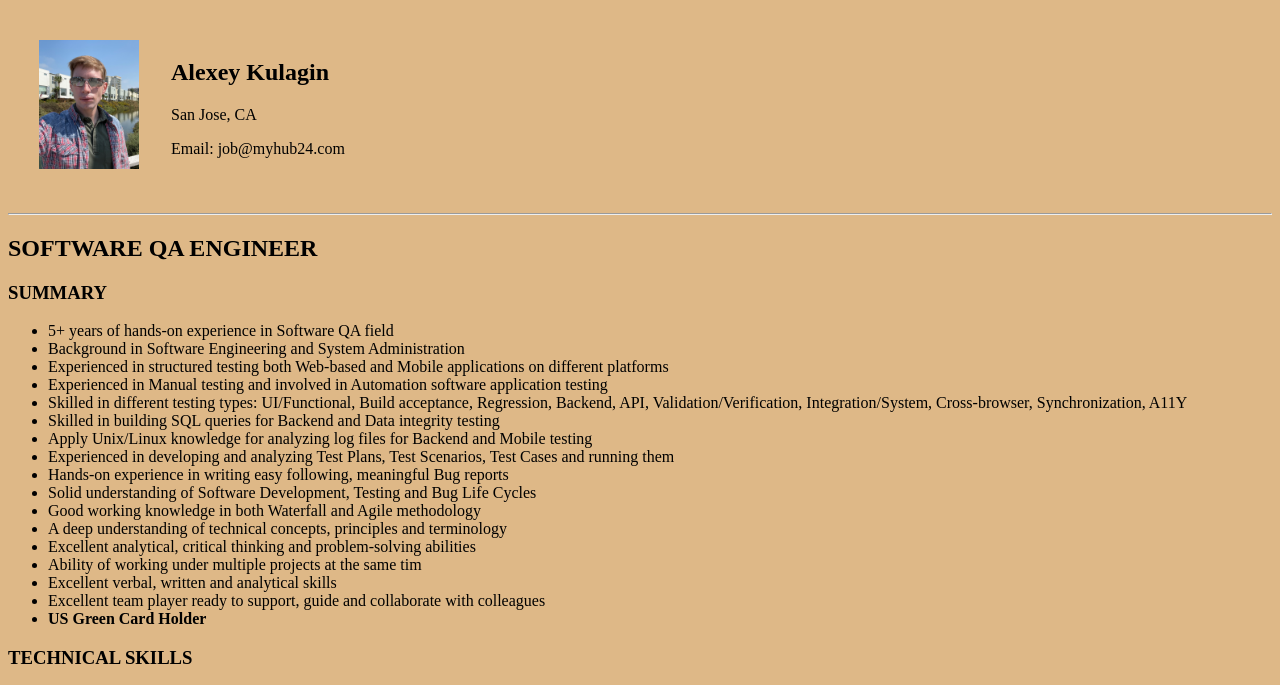
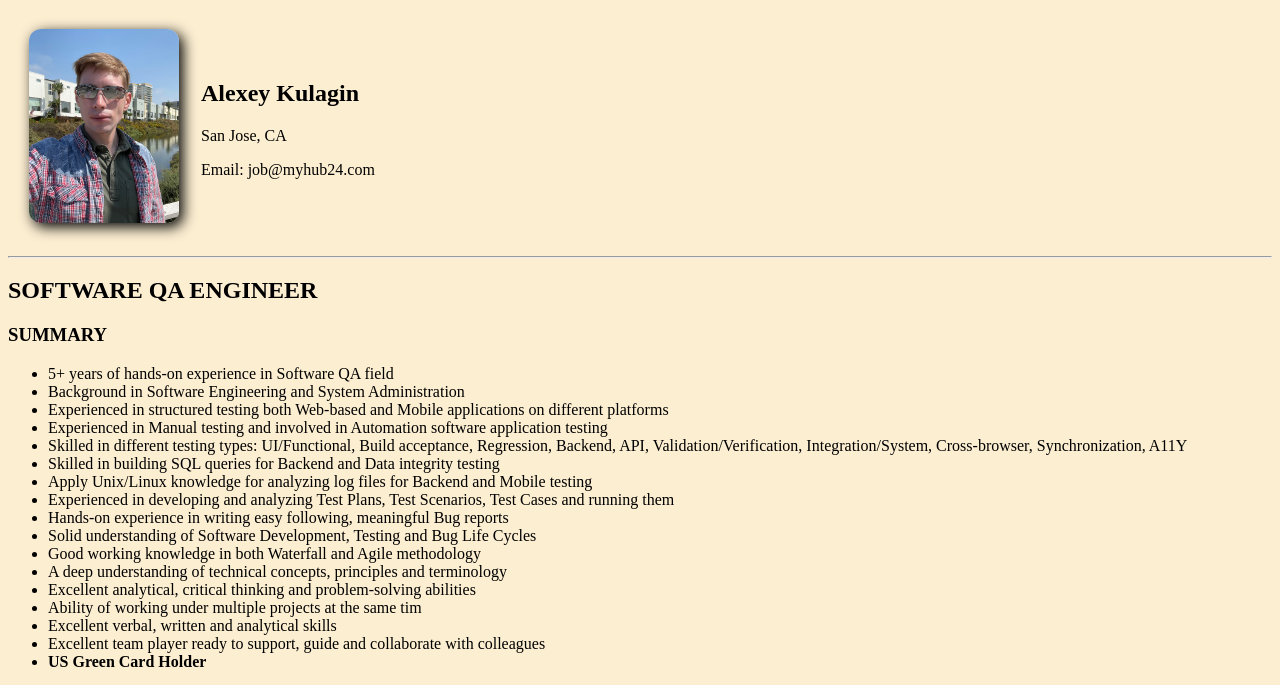
Before and after one commit to AlexeyKulagin/resume, a plain HTML site: page index.html in a window 1280 px wide. Shown: the top 685 px of the page. Drawn offline with Linux system fonts and the light colour scheme.

Commit message:
css changes

```diff
--- a/index.html
+++ b/index.html
@@ -8,10 +8,10 @@
     <link rel="stylesheet" href="style.css" />
   </head>
   <body>
-    <table cellspacing="30">
+    <table cellspacing="20">
       <tr>
         <td>
-          <img src="/pics/avatar_Alex_LA.png" alt="My Avatar" width="100" />
+          <img src="/pics/avatar_Alex_LA.png" alt="My Avatar" class="avatar" />
         </td>
         <td>
           <h2>Alexey Kulagin</h2>
--- a/style.css
+++ b/style.css
@@ -1,3 +1,12 @@
 body {
-    background-color: burlywood;
+    background-color: #fceed1;
+
+    font-size: 16px;
+    font-weight: normal;
 }
+
+.avatar {
+    width: 150px;
+    border-radius: 12px;
+    box-shadow: 4px 4px 14px rgba(0, 0, 0, 25);
+}
```
Also changed, not shown: 1 other file.
